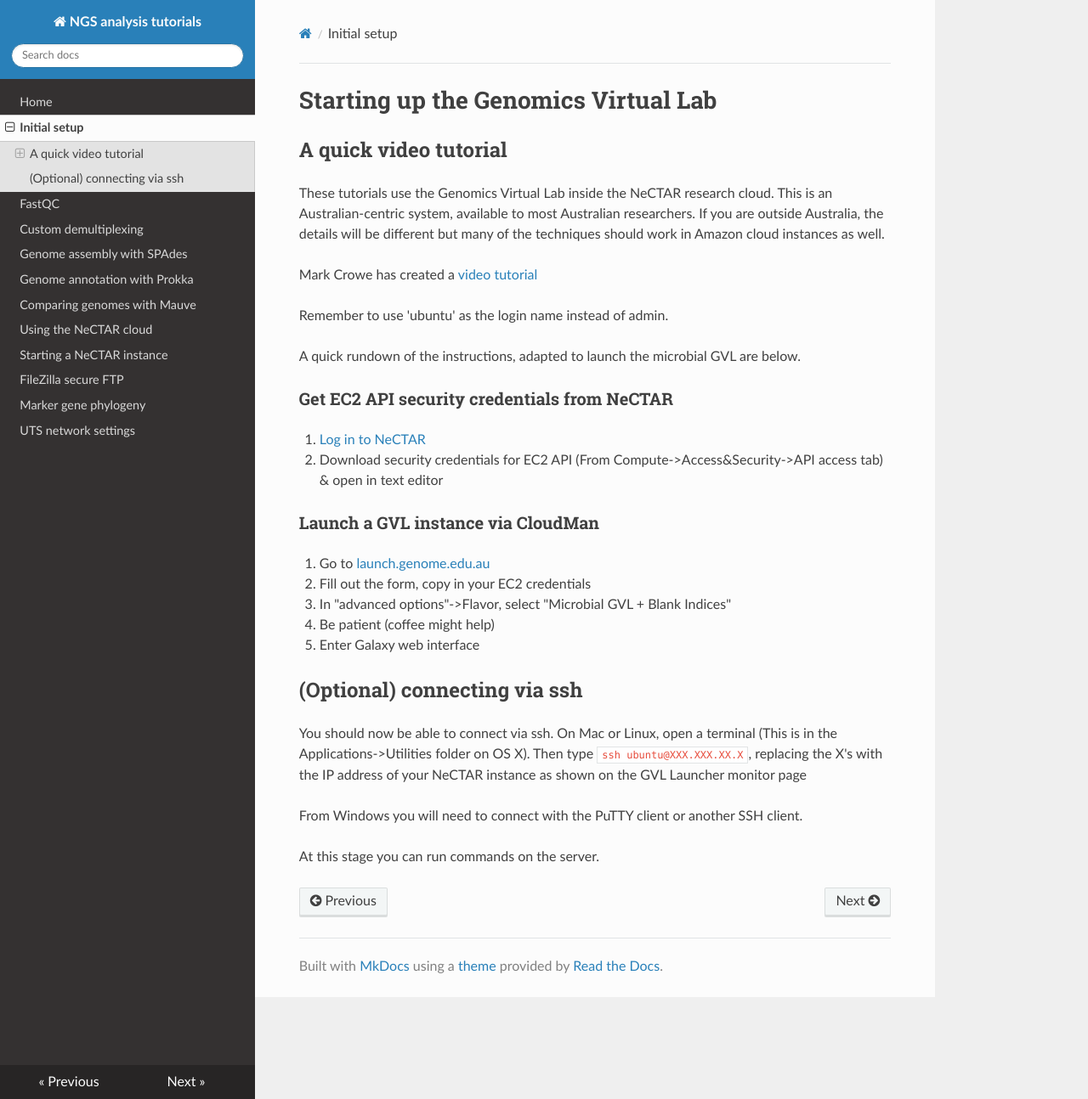
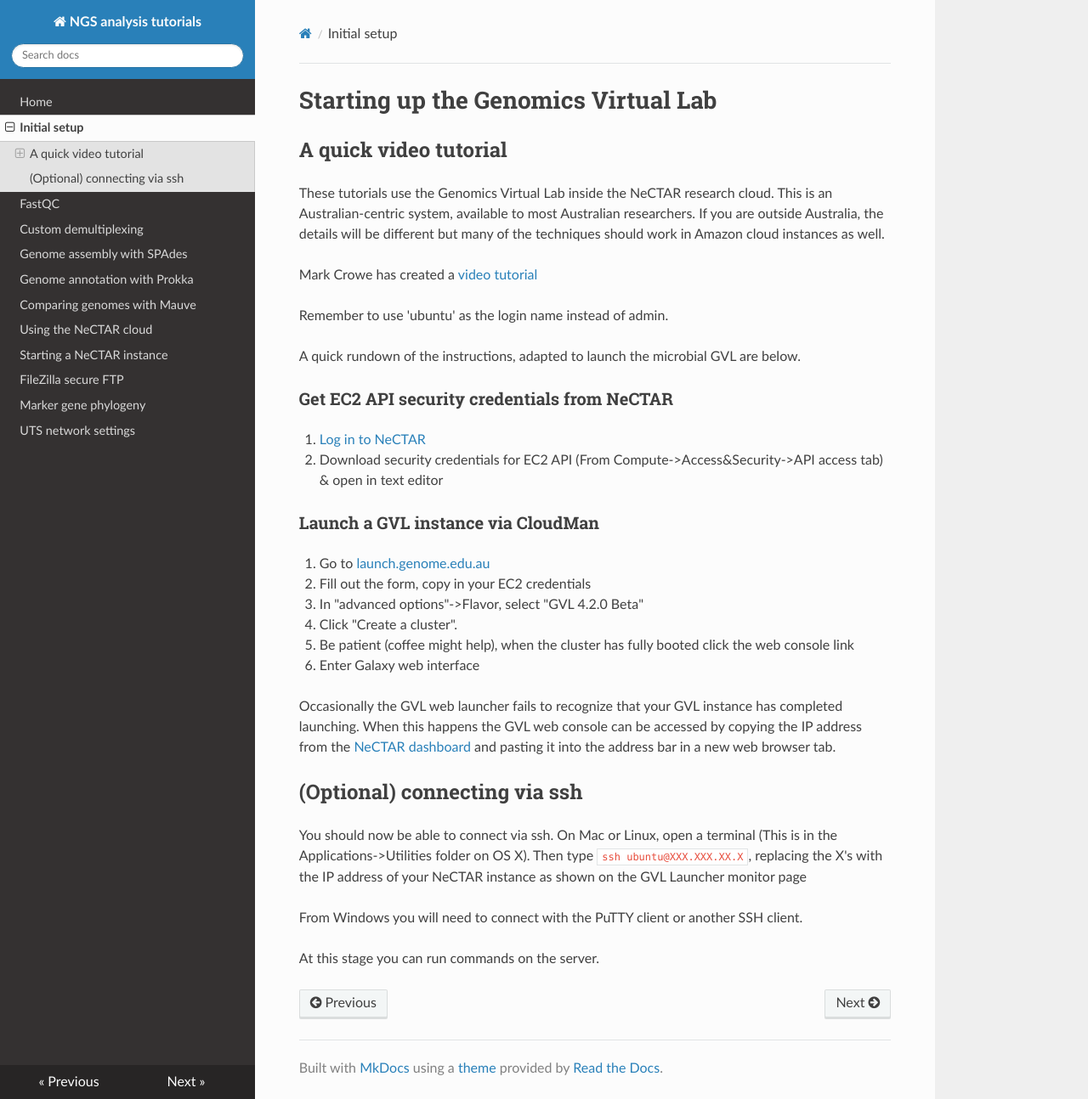
Before and after one commit to koadman/platypusfarm, an MkDocs documentation site: the page built from platypusfarm/docs/gvlsetup.md, in a window 1280 px wide and 1294 px high. Shown: the whole window at 85% size. Built offline with MkDocs 1.6.1, drawn with Linux system fonts in a browser that asks for light colours; nearby versions of some CDN libraries; old or Windows-style settings are respelled for this version of MkDocs.

Commit message:
update for GVL 4.2.0 beta

```diff
--- a/platypusfarm/docs/gvlsetup.md
+++ b/platypusfarm/docs/gvlsetup.md
@@ -20,9 +20,12 @@ A quick rundown of the instructions, adapted to launch the microbial GVL are bel
 
 1. Go to [launch.genome.edu.au](http://launch.genome.edu.au)
 2. Fill out the form, copy in your EC2 credentials
-3. In "advanced options"->Flavor, select "Microbial GVL + Blank Indices"
-4. Be patient (coffee might help)
-5. Enter Galaxy web interface
+3. In "advanced options"->Flavor, select "GVL 4.2.0 Beta"
+4. Click "Create a cluster".
+5. Be patient (coffee might help), when the cluster has fully booted click the web console link
+6. Enter Galaxy web interface
+
+Occasionally the GVL web launcher fails to recognize that your GVL instance has completed launching. When this happens the GVL web console can be accessed by copying the IP address from the [NeCTAR dashboard](http://dashboard.rc.nectar.org.au/) and pasting it into the address bar in a new web browser tab.
 
 ## (Optional) connecting via ssh
 
```
